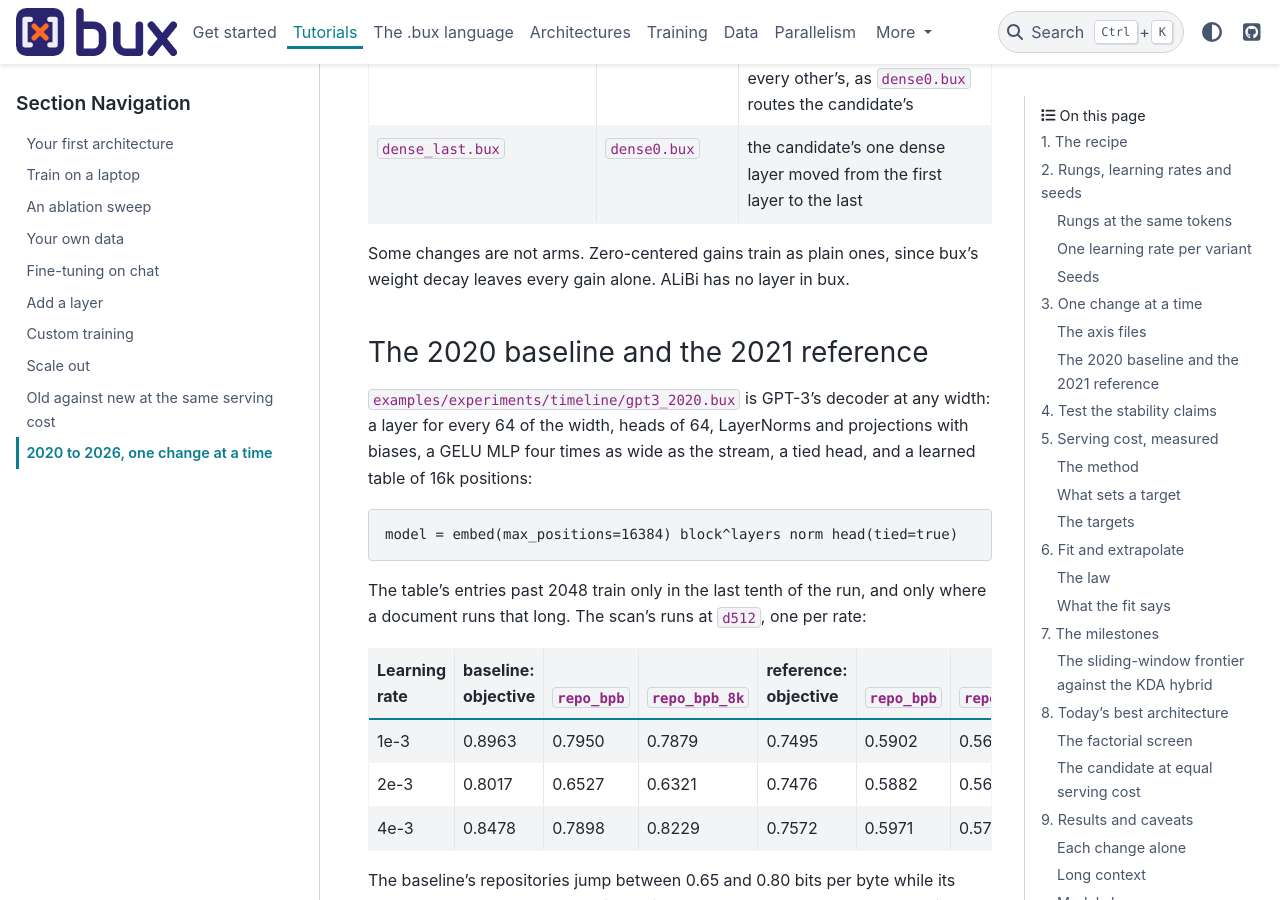
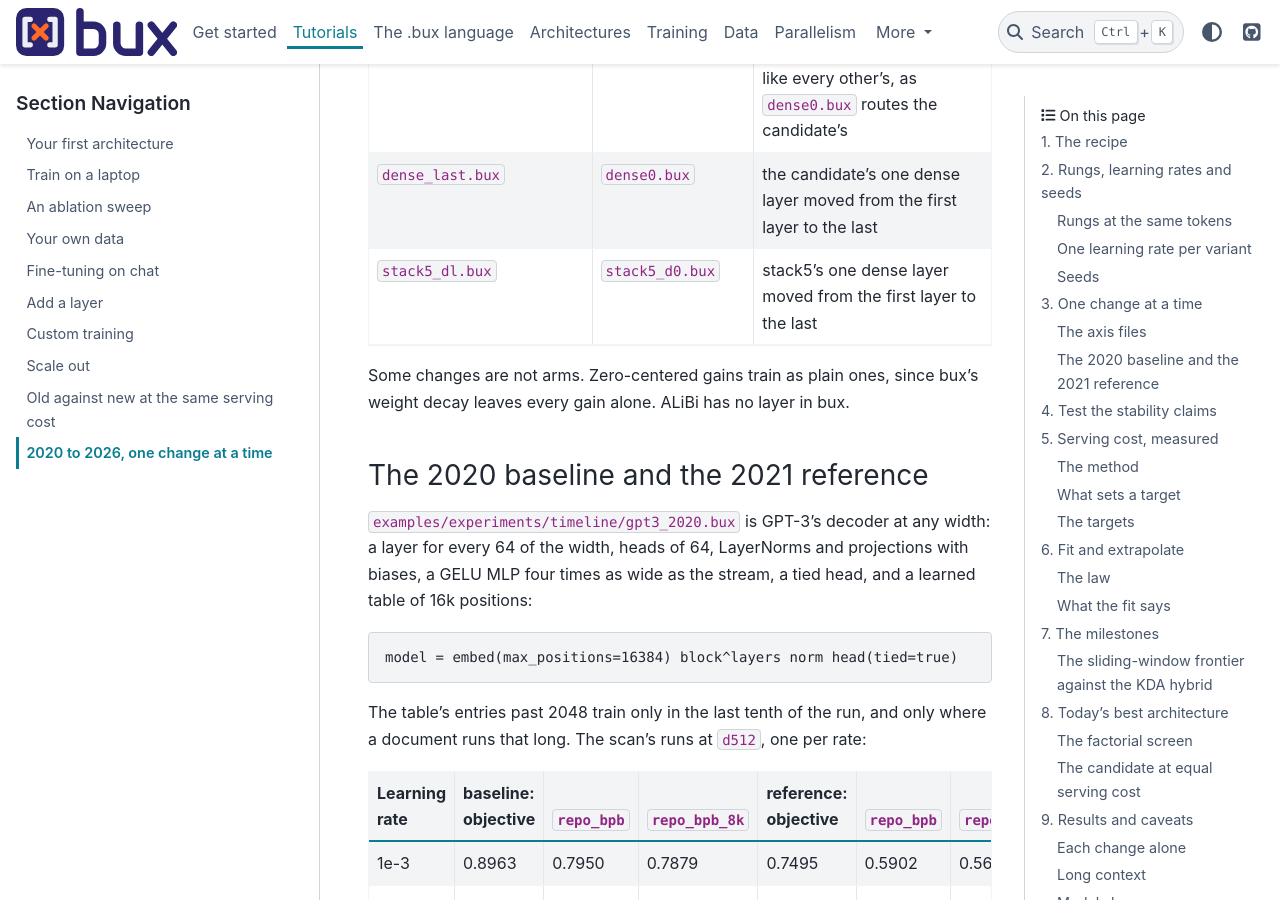
Before and after one commit to pilot7747/bux, a Sphinx documentation site: the page built from docs/tutorials/timeline.md, in a window 1280 px wide and 900 px high, scrolled down 8470 px. Built offline with Sphinx 7.4.7 and the PyData theme 0.15.4, drawn with Linux system fonts in a browser that asks for light colours.

Commit message:
Timeline: stack5_dl.bux, stack5_d0 with the last layer's FFN the dense SwiGLU: stack5's one dense layer moved from the first layer to the last, as dense_last.bux moves the candidate's, every other setting stack5's; the tutorial's table of axis files
Co-Authored-By: Claude Opus 5.5 <noreply@anthropic.com>

```diff
--- a/docs/tutorials/timeline.md
+++ b/docs/tutorials/timeline.md
@@ -225,6 +225,7 @@ curriculum = base: yarn_phase | rope: yarn_phase | rope_500k: yarn_phase | ...
 | `dense0.bux` | the candidate (step 8) | its first layer's FFN routed like every other's: no dense layer before the experts |
 | `stack5_d0.bux` | `stack5.bux` | its first layer's FFN routed like every other's, as `dense0.bux` routes the candidate's |
 | `dense_last.bux` | `dense0.bux` | the candidate's one dense layer moved from the first layer to the last |
+| `stack5_dl.bux` | `stack5_d0.bux` | stack5's one dense layer moved from the first layer to the last |
 
 Some changes are not arms. Zero-centered gains train as plain ones, since bux's
 weight decay leaves every gain alone. ALiBi has no layer in bux.
```
Also changed, not shown: 1 other file.
